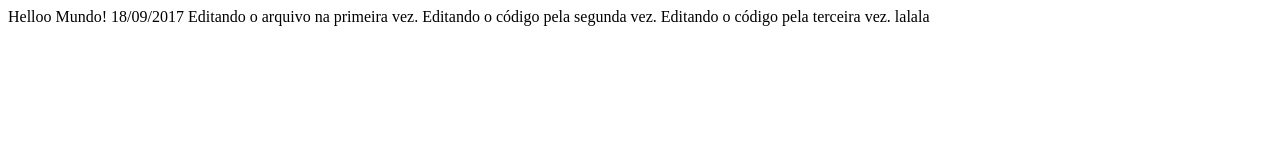
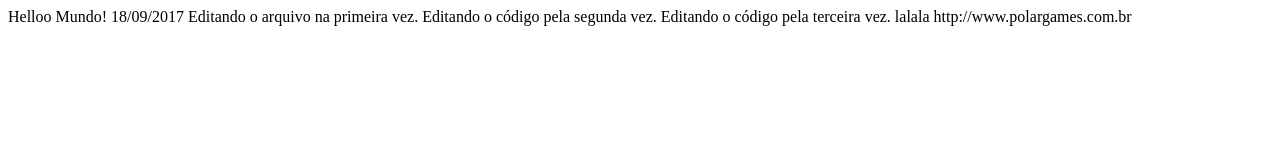
Before and after one commit to wckina/cursogit, a plain HTML site: page index.html in a window 1280 px wide. Drawn offline with Linux system fonts and the light colour scheme.

Commit message:
Colocando o link do site

```diff
--- a/index.html
+++ b/index.html
@@ -12,5 +12,7 @@ Editando o código pela terceira vez.
 
 lalala
 
+http://www.polargames.com.br
+
 </body>
 </html>
```
